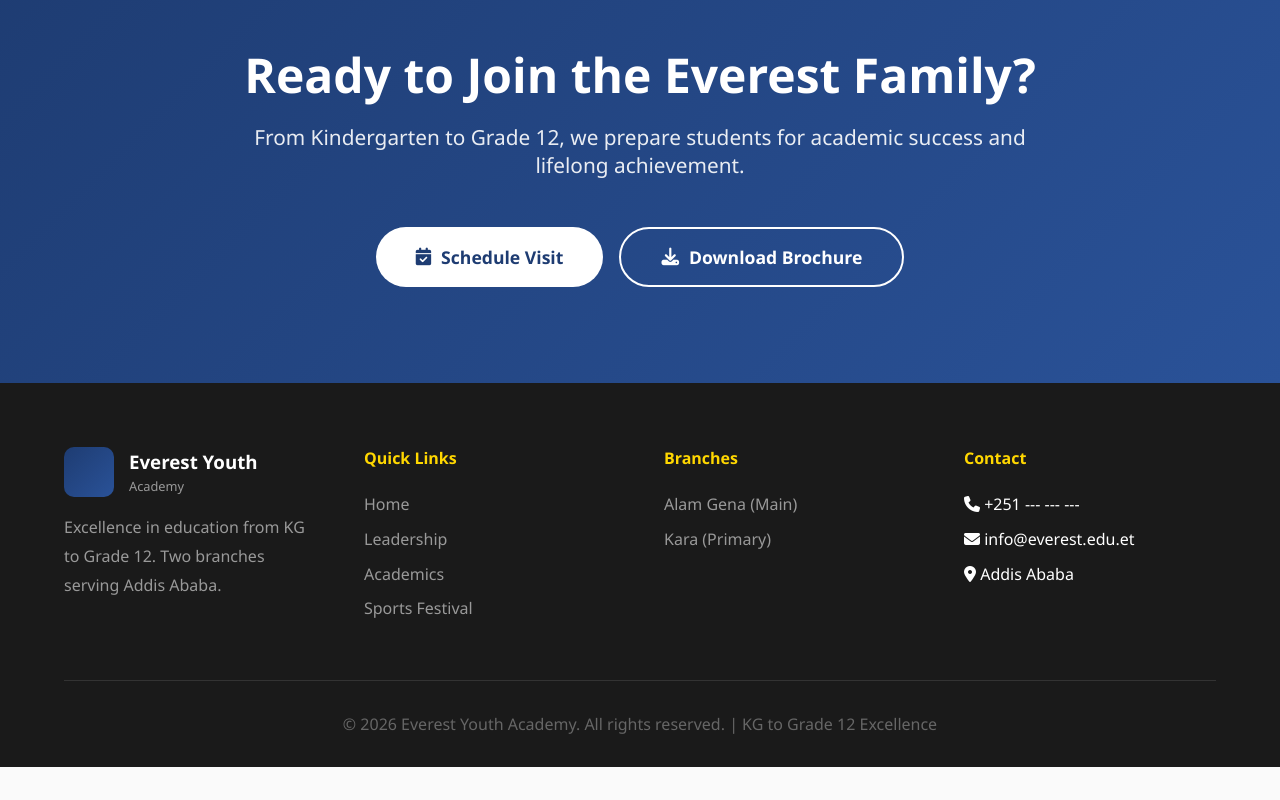
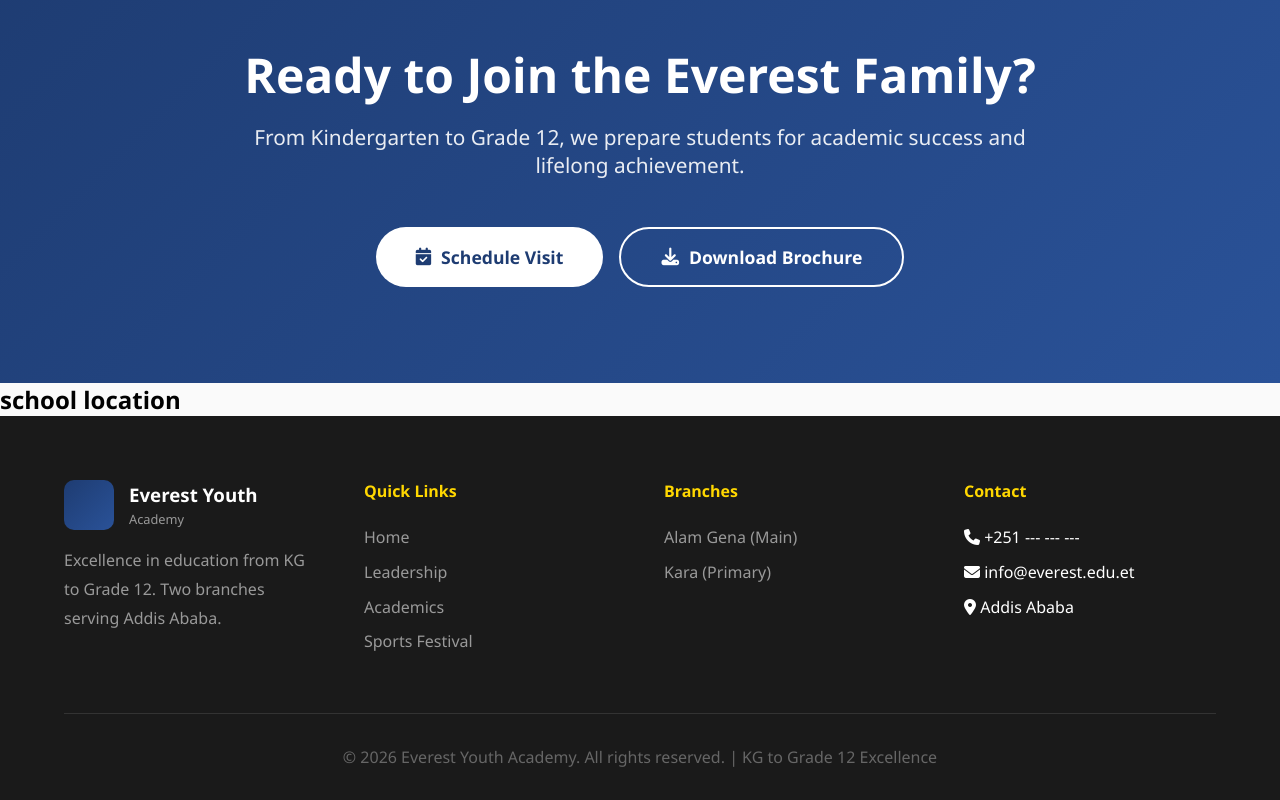
Before and after one commit to toticr183-dev/Everest-youth-acadamey, a plain HTML site: page index.html in a window 1280 px wide. Shown: the part 2477-3277 px from the top of the page. Before the commit the page ends 3244 px from the top, so only its background shows below. Drawn offline with Linux system fonts and the light colour scheme.

Commit message:
Update index.html

```diff
--- a/index.html
+++ b/index.html
@@ -1006,6 +1006,14 @@
             <a href="#" class="btn btn-outline"><i class="fas fa-download"></i> Download Brochure</a>
         </div>
     </section>
+    <section>
+        <h1>school location</h1
+      <iframe>
+
+      </iframe>
+
+
+    </section>
 
     <!-- FOOTER -->
     <footer>
```
